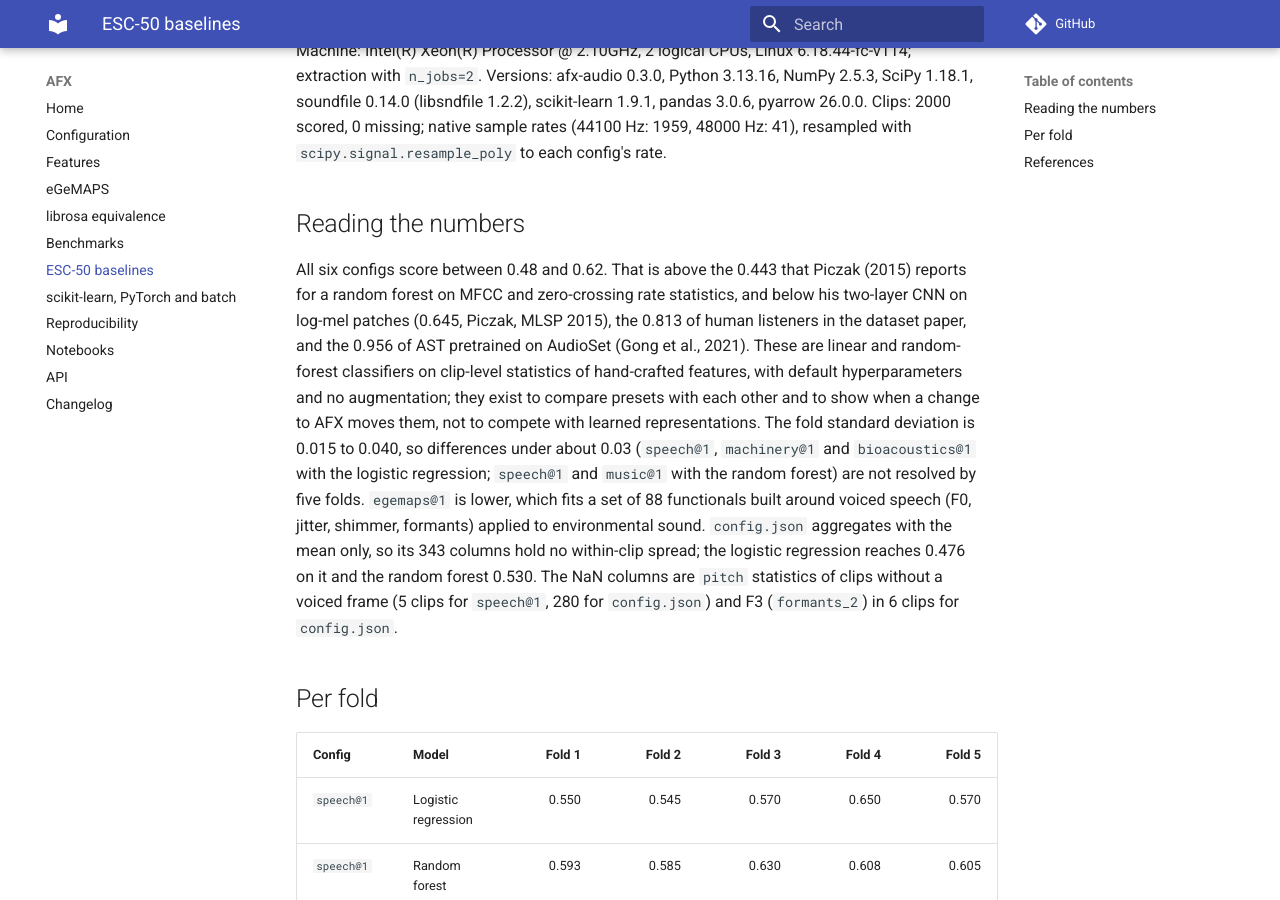
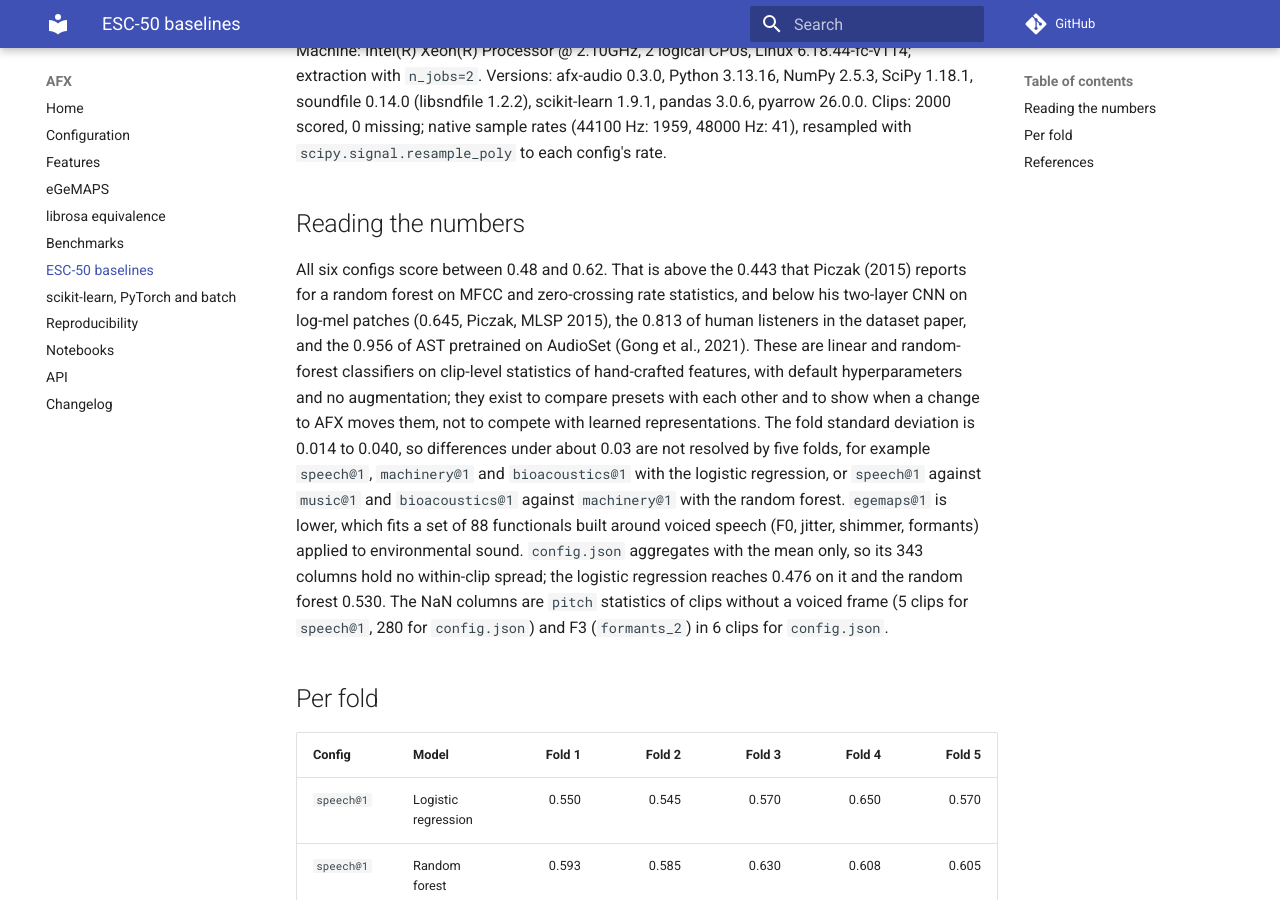
Before and after one commit to danilodsp/AFX, an MkDocs documentation site: the page built from docs/baselines.md, in a window 1280 px wide and 900 px high, scrolled down 1268 px. Built offline with MkDocs 1.6.1 and Material for MkDocs 9.7.7, drawn with Linux system fonts in a browser that asks for light colours; comment, search, counter and statistics services are not loaded.

Commit message:
Quote the fold standard deviation range from the baselines table
The prose said 0.015 to 0.040 while machinery@1 with the random forest
has 0.014, and the unresolved pairs read as a complete list when they are
examples. A test now checks the quoted range against the table.

```diff
--- a/docs/baselines.md
+++ b/docs/baselines.md
@@ -63,10 +63,11 @@ of AST pretrained on AudioSet (Gong et al., 2021). These are linear and
 random-forest classifiers on clip-level statistics of hand-crafted features,
 with default hyperparameters and no augmentation; they exist to compare
 presets with each other and to show when a change to AFX moves them, not to
-compete with learned representations. The fold standard deviation is 0.015
-to 0.040, so differences under about 0.03 (`speech@1`, `machinery@1` and
-`bioacoustics@1` with the logistic regression; `speech@1` and `music@1` with
-the random forest) are not resolved by five folds. `egemaps@1` is lower,
+compete with learned representations. The fold standard deviation is 0.014
+to 0.040, so differences under about 0.03 are not resolved by five folds, for
+example `speech@1`, `machinery@1` and `bioacoustics@1` with the logistic
+regression, or `speech@1` against `music@1` and `bioacoustics@1` against
+`machinery@1` with the random forest. `egemaps@1` is lower,
 which fits a set of 88 functionals built around voiced speech (F0, jitter,
 shimmer, formants) applied to environmental sound. `config.json` aggregates
 with the mean only, so its 343 columns hold no within-clip spread; the
```
Also changed, not shown: 1 other file.
